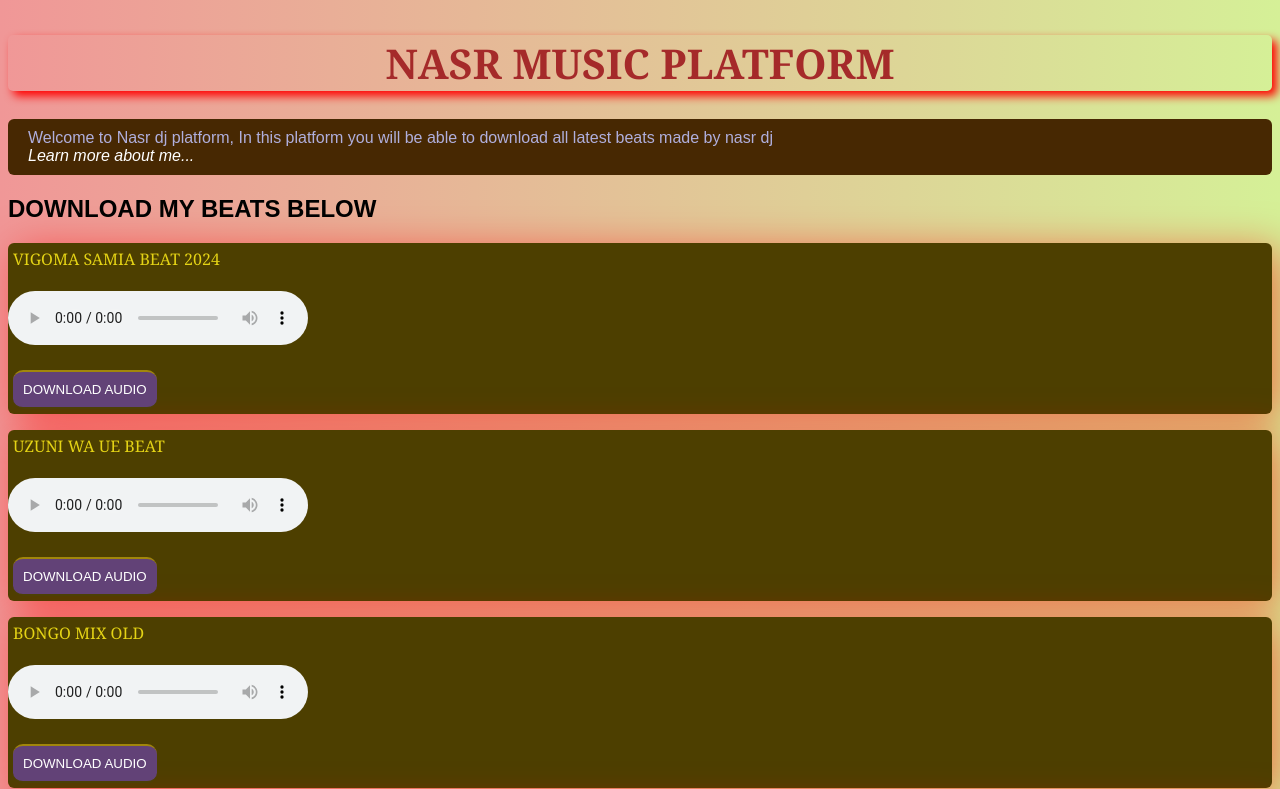
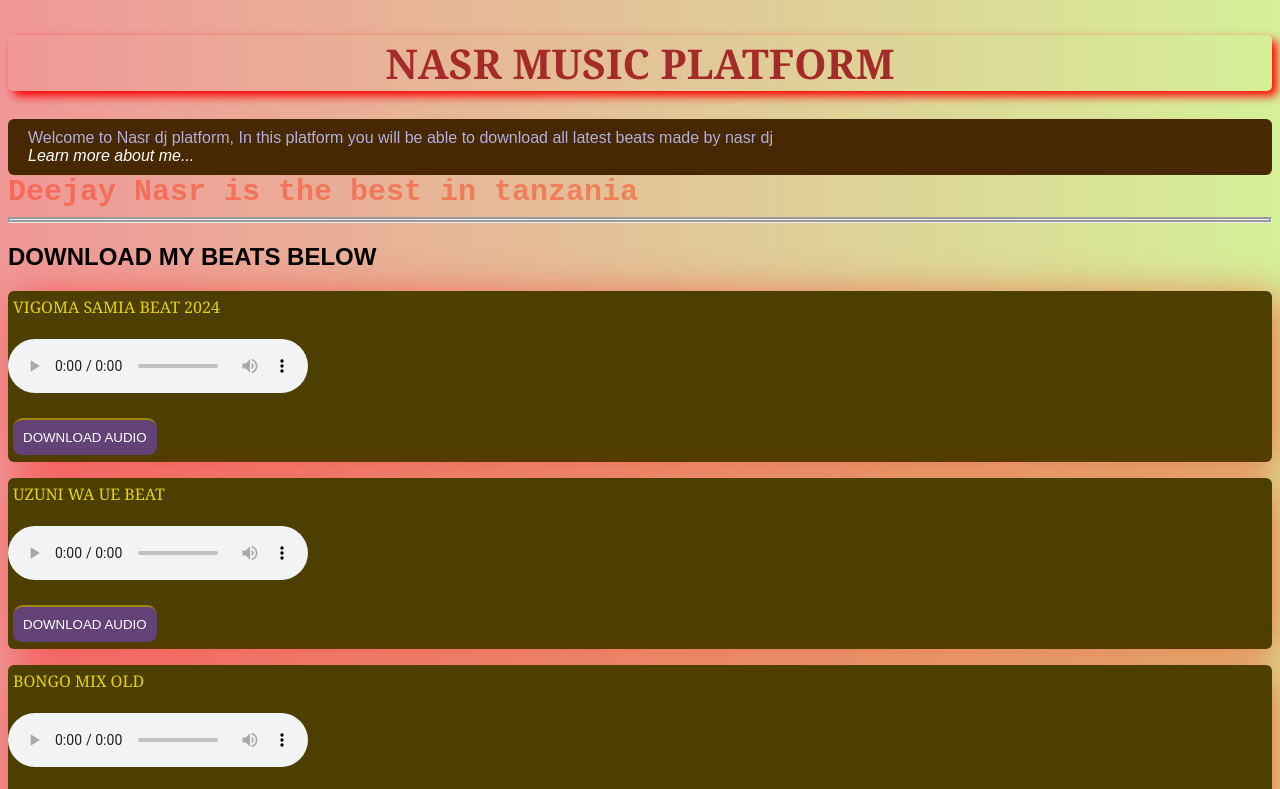
Before and after one commit to Nasrboy/djnasr.tz, a plain HTML site: page index.html in a window 1280 px wide. Shown: the top 789 px of the page. Drawn offline with Linux system fonts and the light colour scheme.

Commit message:
Add files via upload

```diff
--- a/index.html
+++ b/index.html
@@ -6,6 +6,29 @@
         <meta name="author" content="Nasr Hassan Mpalang'ombe">
         <title>nasr platform</title>
         <link rel="stylesheet" href="styles.css">
+        <style>
+            .typewriter-text {
+              font-family: monospace;
+              font-size: 30px;
+              /* background-color: rgb(235, 235, 198); */
+              color: rgba(255, 38, 0, 0.411);
+              font-weight: bold;
+              /* text-align: center; */
+              overflow: hidden;
+              white-space: nowrap;
+              /* border-right: 1px solid ; */
+              animation: typewriter 10s steps(50) infinite;
+            }
+
+            @keyframes typewriter {
+              from {
+                width: 0;
+              }
+              to {
+                width: 100%;
+              }
+            }
+          </style>
     </head>
     <body>
         <h1 ><strong>nasr music platform</strong></h1>
@@ -17,7 +40,8 @@
         <a href="me.html"><i>Learn more about me...</i></a>
        </div>
     <section>
-
+        <div class="typewriter-text">Deejay Nasr is the best in tanzania</div>
+        <hr style="border: 3px groove;">
         <h2>DOWNLOAD MY BEATS BELOW</h2>
        <aside> <div class="download">
             <P>vigoma samia  beat 2024</P>
@@ -84,7 +108,6 @@
         NB: This is static website, only web developer can modify this webpage , Hence does not depend on users<br>
         For More information Please contact the web developer below:<br>
    </a>
-   <a href="https://@gmail.com/"><button>Via Email</button></a>
       <br><a href="https://wa.me/255620656604"><button>WhatsApp Only</button></a>
        </h4>
        <h4>Check out my latest videos on TikTok!</h4>
```
